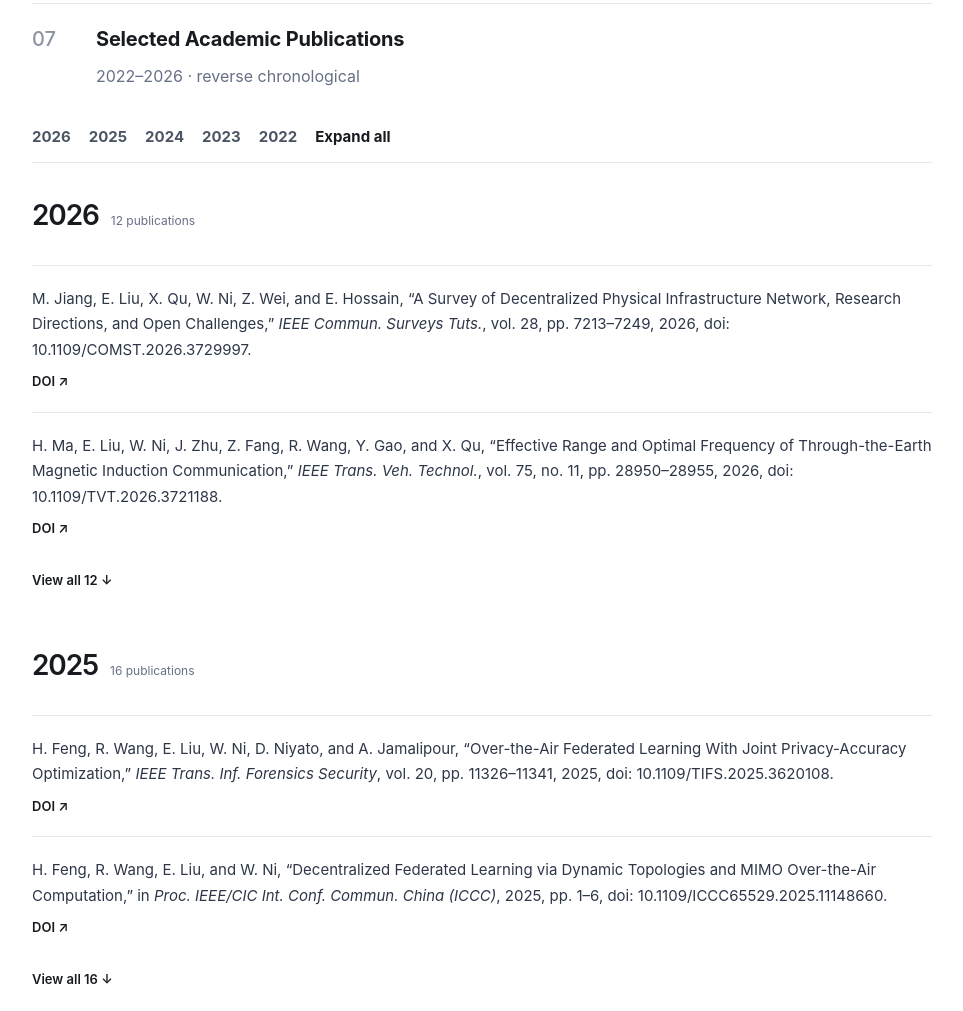
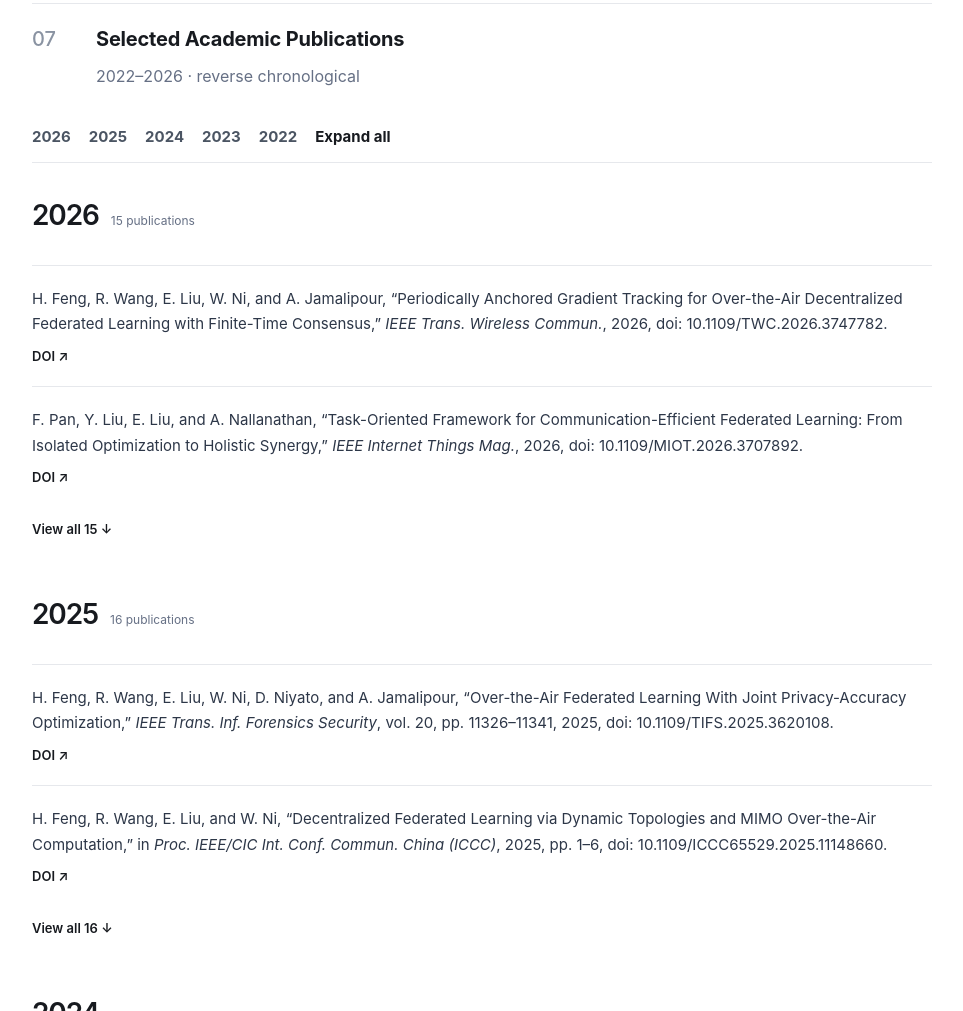
Before and after one commit to TJPAI/pai-web, a plain HTML site: page en/publications.html in a window 1280 px wide. Shown: the part 3283-4294 px from the top of the page, without its empty margins (158-1121 px from the left). Drawn offline with Linux system fonts and the light colour scheme.

Commit message:
Render 68 IEEE citations including three newly verified DOI papers

```diff
--- a/en/publications.html
+++ b/en/publications.html
@@ -8,11 +8,20 @@
 <button type="button" class="publication-year-link" data-pub-year-jump="2022">2022</button>
 <button type="button" class="publication-year-link pub-toggle-all" data-pub-toggle-all="1" aria-expanded="false">Expand all</button>
 </nav></div>
-<section class="pub-group" id="pub-year-2026" data-year="2026" data-expanded="false"><div class="pub-year-row"><h2 class="pub-year">2026</h2><span>12 publications</span></div>
-<article class="pub" data-pub-extra="0" data-publication-key="10.1109/COMST.2026.3729997"><p class="pub-reference">M. Jiang, E. Liu, X. Qu, W. Ni, Z. Wei, and E. Hossain, “A Survey of Decentralized Physical Infrastructure Network, Research Directions, and Open Challenges,” <em>IEEE Commun. Surveys Tuts.</em>, vol. 28, pp. 7213–7249, 2026, doi: 10.1109/COMST.2026.3729997.</p>
+<section class="pub-group" id="pub-year-2026" data-year="2026" data-expanded="false"><div class="pub-year-row"><h2 class="pub-year">2026</h2><span>15 publications</span></div>
+<article class="pub" data-pub-extra="0" data-publication-key="10.1109/TWC.2026.3747782"><p class="pub-reference">H. Feng, R. Wang, E. Liu, W. Ni, and A. Jamalipour, “Periodically Anchored Gradient Tracking for Over-the-Air Decentralized Federated Learning with Finite-Time Consensus,” <em>IEEE Trans. Wireless Commun.</em>, 2026, doi: 10.1109/TWC.2026.3747782.</p>
+<div class="pub-actions"><a href="https://doi.org/10.1109/TWC.2026.3747782" target="_blank" rel="noopener noreferrer">DOI ↗</a></div>
+</article>
+<article class="pub" data-pub-extra="0" data-publication-key="10.1109/MIOT.2026.3707892"><p class="pub-reference">F. Pan, Y. Liu, E. Liu, and A. Nallanathan, “Task-Oriented Framework for Communication-Efficient Federated Learning: From Isolated Optimization to Holistic Synergy,” <em>IEEE Internet Things Mag.</em>, 2026, doi: 10.1109/MIOT.2026.3707892.</p>
+<div class="pub-actions"><a href="https://doi.org/10.1109/MIOT.2026.3707892" target="_blank" rel="noopener noreferrer">DOI ↗</a></div>
+</article>
+<article class="pub is-collapsed" data-pub-extra="1" data-publication-key="10.1109/ICCWorkshops63917.2026.11586270"><p class="pub-reference">X. Li, Z. Wei, J. Wang, W. Ji, and E. Liu, “Full Domain Resource Programming in Wideband MIMO Systems: A Step Towards 6G,” in <em>Proc. IEEE Int. Conf. Commun. Workshops (ICC Workshops)</em>, 2026, pp. 1–6, doi: 10.1109/ICCWorkshops63917.2026.11586270.</p>
+<div class="pub-actions"><a href="https://doi.org/10.1109/ICCWorkshops63917.2026.11586270" target="_blank" rel="noopener noreferrer">DOI ↗</a></div>
+</article>
+<article class="pub is-collapsed" data-pub-extra="1" data-publication-key="10.1109/COMST.2026.3729997"><p class="pub-reference">M. Jiang, E. Liu, X. Qu, W. Ni, Z. Wei, and E. Hossain, “A Survey of Decentralized Physical Infrastructure Network, Research Directions, and Open Challenges,” <em>IEEE Commun. Surveys Tuts.</em>, vol. 28, pp. 7213–7249, 2026, doi: 10.1109/COMST.2026.3729997.</p>
 <div class="pub-actions"><a href="https://doi.org/10.1109/COMST.2026.3729997" target="_blank" rel="noopener noreferrer">DOI ↗</a></div>
 </article>
-<article class="pub" data-pub-extra="0" data-publication-key="10.1109/TVT.2026.3721188"><p class="pub-reference">H. Ma, E. Liu, W. Ni, J. Zhu, Z. Fang, R. Wang, Y. Gao, and X. Qu, “Effective Range and Optimal Frequency of Through-the-Earth Magnetic Induction Communication,” <em>IEEE Trans. Veh. Technol.</em>, vol. 75, no. 11, pp. 28950–28955, 2026, doi: 10.1109/TVT.2026.3721188.</p>
+<article class="pub is-collapsed" data-pub-extra="1" data-publication-key="10.1109/TVT.2026.3721188"><p class="pub-reference">H. Ma, E. Liu, W. Ni, J. Zhu, Z. Fang, R. Wang, Y. Gao, and X. Qu, “Effective Range and Optimal Frequency of Through-the-Earth Magnetic Induction Communication,” <em>IEEE Trans. Veh. Technol.</em>, vol. 75, no. 11, pp. 28950–28955, 2026, doi: 10.1109/TVT.2026.3721188.</p>
 <div class="pub-actions"><a href="https://doi.org/10.1109/TVT.2026.3721188" target="_blank" rel="noopener noreferrer">DOI ↗</a></div>
 </article>
 <article class="pub is-collapsed" data-pub-extra="1" data-publication-key="10.1109/TNSE.2026.3710233"><p class="pub-reference">X. Qu, S. Han, E. Liu, Y. Geng, W. Ni, Y. Liu, R. Guo, and Y. Bi, “Privacy-Preserving Consensus-Oriented Aggregation for Federated Learning With Heterogeneity,” <em>IEEE Trans. Netw. Sci. Eng.</em>, vol. 13, pp. 10496–10514, 2026, doi: 10.1109/TNSE.2026.3710233.</p>
@@ -45,7 +54,7 @@
 <article class="pub is-collapsed" data-pub-extra="1" data-publication-key="10.1109/TCCN.2025.3578472"><p class="pub-reference">H. Li, R. Wang, J. Wu, J. Liu, and Y. Li, “Efficient Federated Edge Learning with ADMM Over RIS Empowered Wireless Channels,” <em>IEEE Trans. Cogn. Commun. Netw.</em>, vol. 12, pp. 1107–1124, 2026, doi: 10.1109/TCCN.2025.3578472.</p>
 <div class="pub-actions"><a href="https://doi.org/10.1109/TCCN.2025.3578472" target="_blank" rel="noopener noreferrer">DOI ↗</a></div>
 </article>
-<button type="button" class="pub-toggle" data-pub-toggle="2026" data-pub-enhancement hidden aria-expanded="false">View all 12 ↓</button>
+<button type="button" class="pub-toggle" data-pub-toggle="2026" data-pub-enhancement hidden aria-expanded="false">View all 15 ↓</button>
 </section>
 <section class="pub-group" id="pub-year-2025" data-year="2025" data-expanded="false"><div class="pub-year-row"><h2 class="pub-year">2025</h2><span>16 publications</span></div>
 <article class="pub" data-pub-extra="0" data-publication-key="10.1109/TIFS.2025.3620108"><p class="pub-reference">H. Feng, R. Wang, E. Liu, W. Ni, D. Niyato, and A. Jamalipour, “Over-the-Air Federated Learning With Joint Privacy-Accuracy Optimization,” <em>IEEE Trans. Inf. Forensics Security</em>, vol. 20, pp. 11326–11341, 2025, doi: 10.1109/TIFS.2025.3620108.</p>
```
